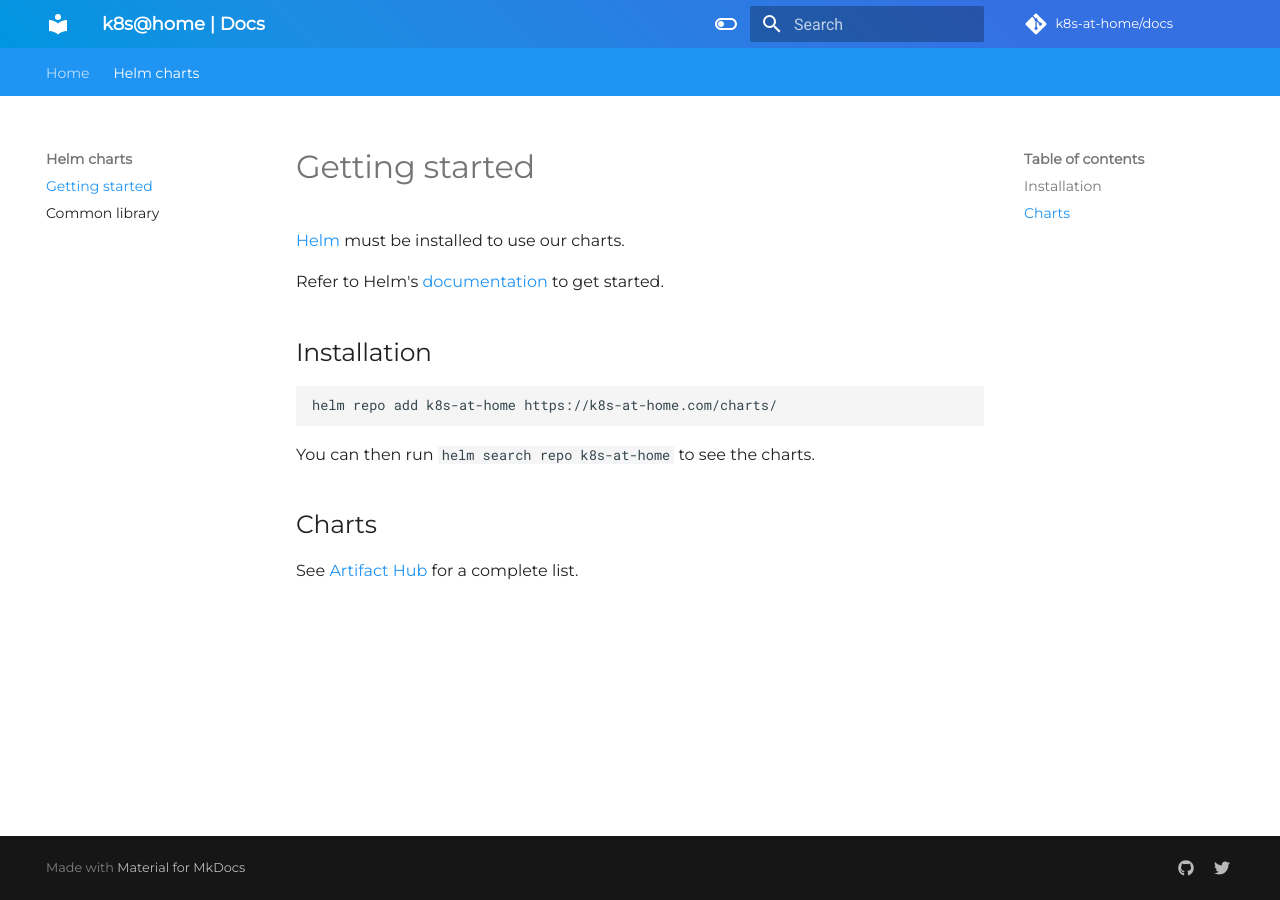
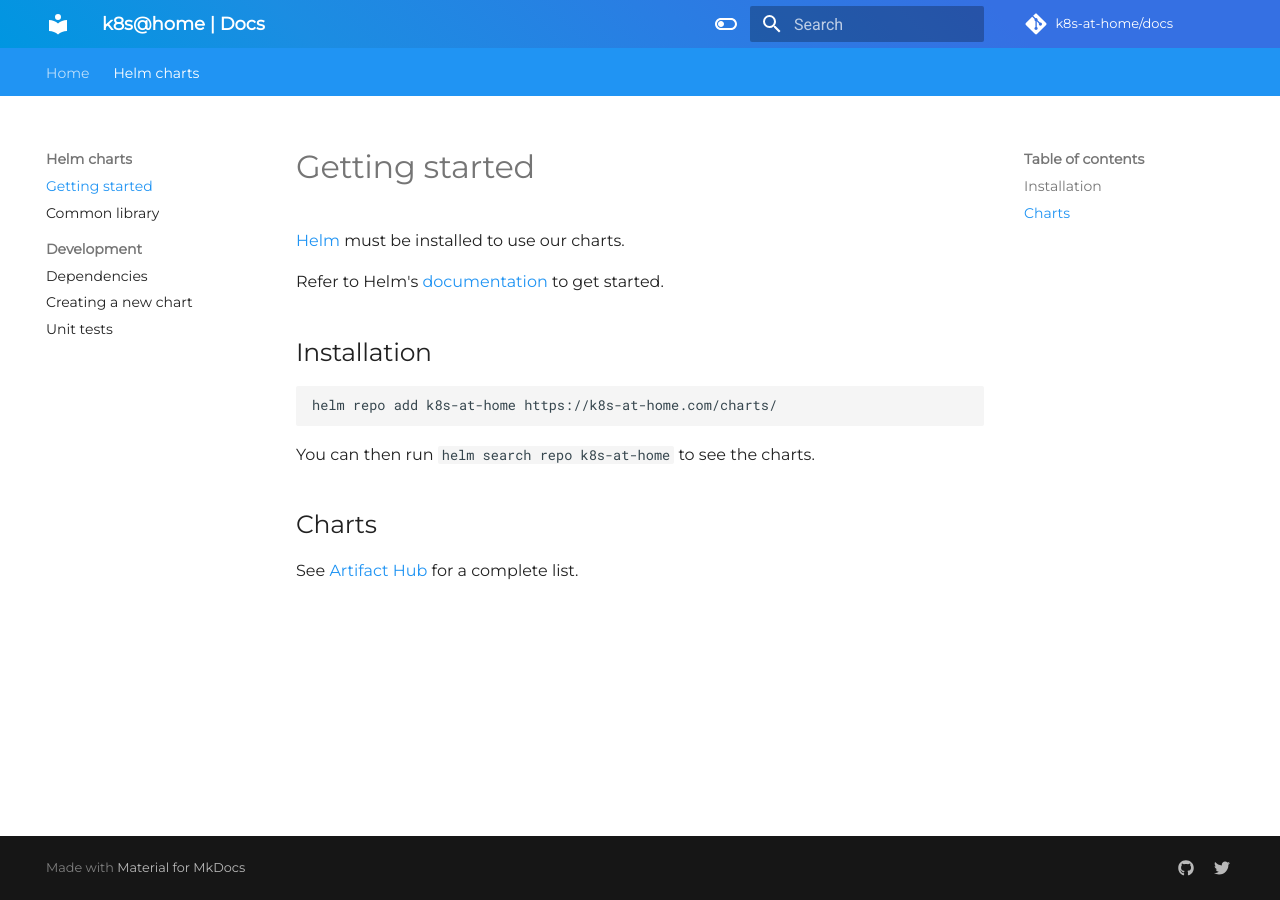
Before and after one commit to nicholaswilde/docs, an MkDocs documentation site: the page built from docs/helm-charts/getting-started.md, in a window 1280 px wide. Built offline with MkDocs 1.6.1 and Material for MkDocs 9.7.7, drawn with Linux system fonts in a browser that asks for light colours; comment, search, counter and statistics services are not loaded.

Commit message:
add helm charts

```diff
--- a/mkdocs.yaml
+++ b/mkdocs.yaml
@@ -105,3 +105,7 @@
 - Helm charts:
   - Getting started: helm-charts/getting-started.md
   - Common library: helm-charts/common-library.md
+  - Development:
+    - Dependencies: helm-charts/development-dependencies.md
+    - Creating a new chart: helm-charts/development-creating-a-new-chart.md
+    - Unit tests: helm-charts/development-unit-tests.md
```
Also changed, not shown: docs/helm-charts/development/creating-a-new-chart.md (added, +1 -0 lines), docs/helm-charts/development/unit-tests.md (added, +1 -0 lines), docs/helm-charts/development/dependencies.md (added).
